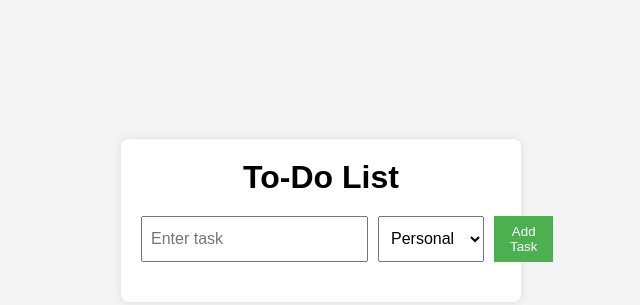
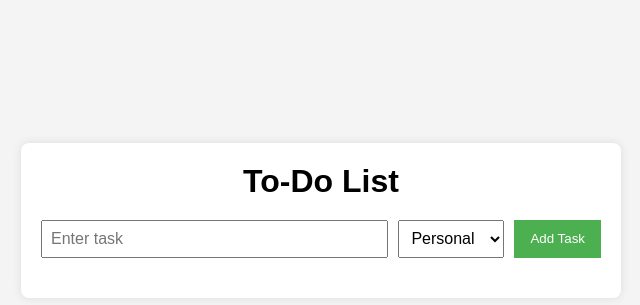
Before and after one commit to vincenttwizere/To-do-list, a plain HTML site: page index.html in a window 1280 px wide. Shown: the part 180-485 px from the top of the page, without its empty margins (319-959 px from the left). Drawn offline with Linux system fonts and the light colour scheme.

Commit message:
increasing the container width

```diff
--- a/styles.css
+++ b/styles.css
@@ -18,7 +18,8 @@ body {
     padding: 20px;
     border-radius: 8px;
     box-shadow: 0 0 10px rgba(0, 0, 0, 0.1);
-    width: 400px;
+    width: 600px;
+    /* background-image: url(./Assets/backg.jpg); */
 }
 
 h1 {
```
